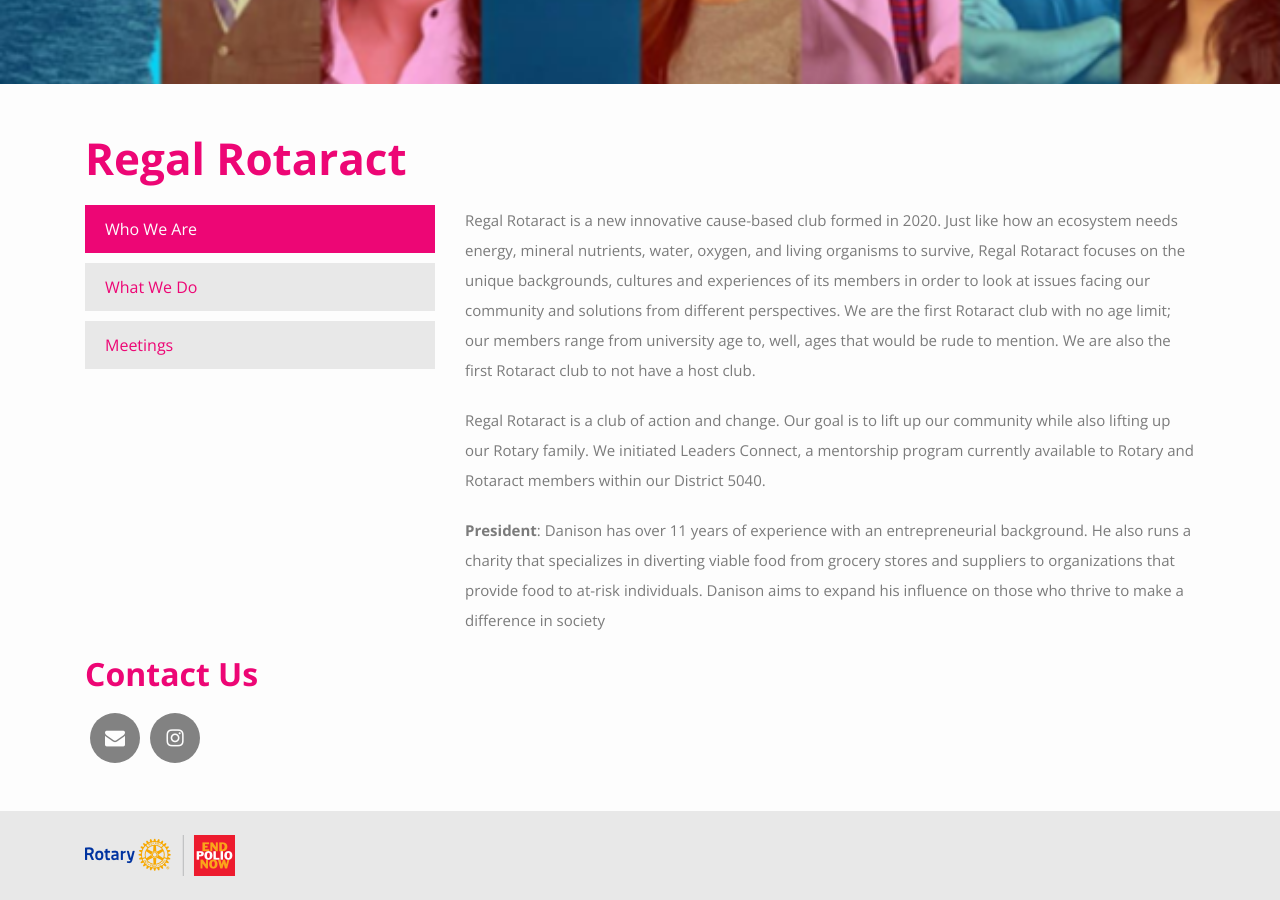
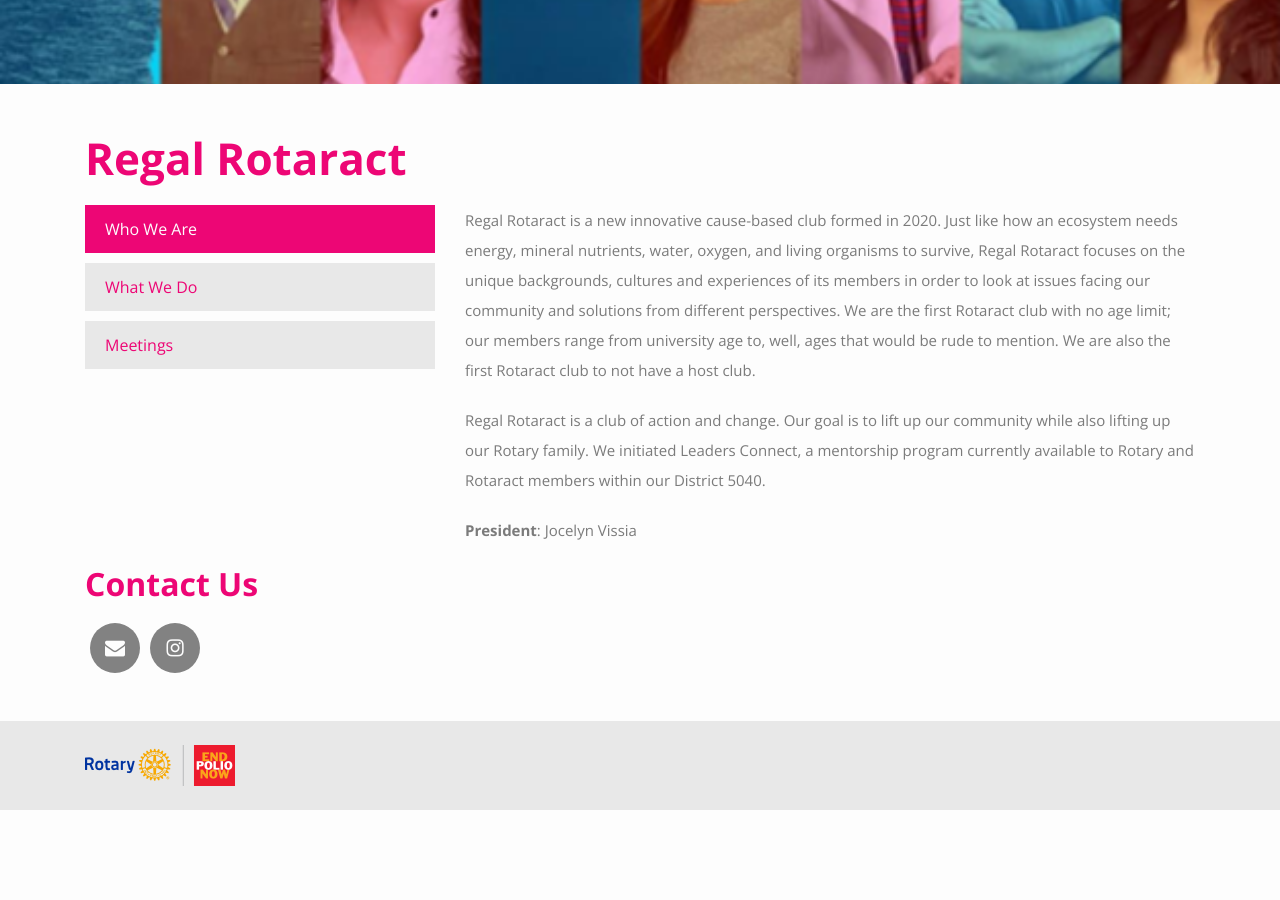
Before and after one commit to rotaract5040/rotaract5040.github.io, a Jekyll site: the page built from _clubs/regal.md, in a window 1280 px wide and 900 px high, scrolled down 588 px. Built offline with Jekyll 4.4.1, drawn with Linux system fonts in a browser that asks for light colours; nearby versions of some CDN libraries; Markdown is read by kramdown in place of the engine named in the settings; after the commit the page ends 1398 px from its top, so only the background shows below that.

Commit message:
Update regal.md

```diff
--- a/_clubs/regal.md
+++ b/_clubs/regal.md
@@ -10,7 +10,7 @@ club_info:
 
         Regal Rotaract is a club of action and change. Our goal is to lift up our community while also lifting up our Rotary family. We initiated Leaders Connect, a mentorship program currently available to Rotary and Rotaract members within our District 5040.
 
-        **President**: Danison has over 11 years of experience with an entrepreneurial background. He also runs a charity that specializes in diverting viable food from grocery stores and suppliers to organizations that provide food to at-risk individuals. Danison aims to expand his influence on those who thrive to make a difference in society
+        **President**: Jocelyn Vissia
     what_we_do: |
         Community Fridge
     meetings: |
```
